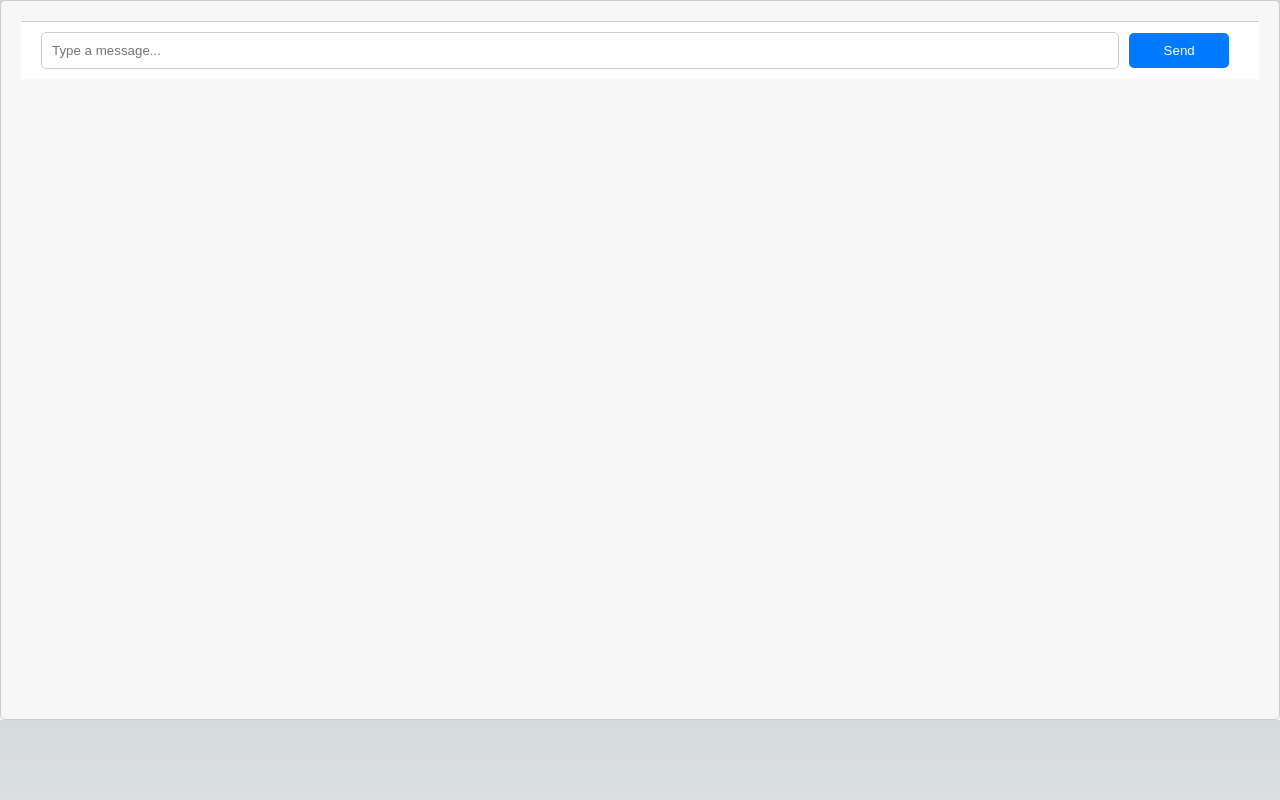
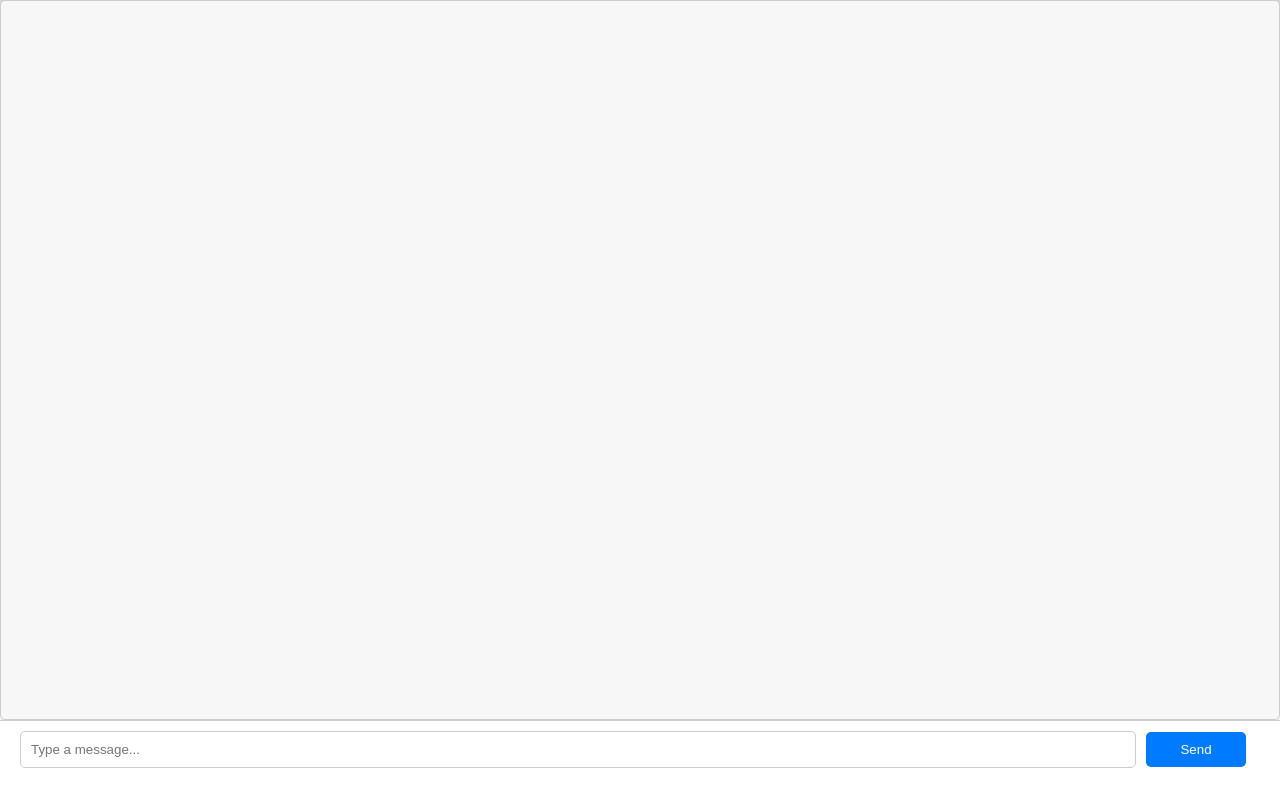
Before and after one commit to ieeeuoft/newhacks-react-next-workshop, a Next.js app: page / in a window 1280 px wide. Built offline with nearby package versions, Linux system fonts and the light colour scheme.

Commit message:
UI fixed

```diff
--- a/src/pages/index.js
+++ b/src/pages/index.js
@@ -32,6 +32,7 @@ export default function App() {
   }, [messages]);
 
   return (
+    <>
       <div className="chat-container" id="chat-container">
         {messages.map((message, index) => (
           <div
@@ -41,6 +42,7 @@ export default function App() {
             {message.msg}
           </div>
         ))}
+      </div>
       <div className="input-container">
       <input
         type="text"
@@ -55,6 +57,6 @@ export default function App() {
       />
       <button onClick={handleUserInput}>Send</button>
     </div>
-    </div>
+    </>
   );
 }
--- a/src/styles/globals.css
+++ b/src/styles/globals.css
@@ -83,7 +83,7 @@ html,
 body {
   max-width: 100vw;
   overflow-x: hidden;
-  overflow-y: scroll;
+  /* overflow-y: scroll; */
 }
 
 
--- a/src/styles/index.css
+++ b/src/styles/index.css
@@ -53,6 +53,7 @@
   padding: 10px 20px;
   border-top: 1px solid #ccc;
   width: 100%;
+  height: 10vh;
 }
 
 input {
```
Lines whose indentation alone changed are shown as unchanged.
